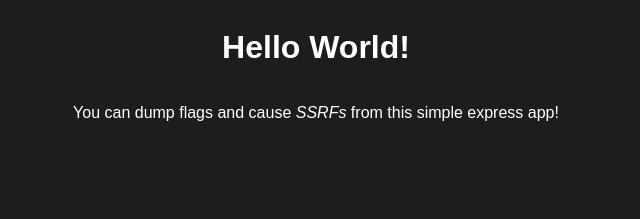
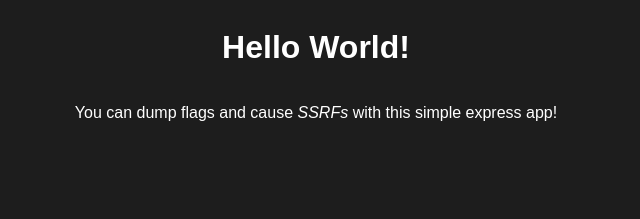
Before and after one commit to macuyler/dump, a website: page public/index.html in a window 1280 px wide. Shown: the top 219 px of the page, 324-964 px from the left. Drawn offline with Linux system fonts and the light colour scheme.

Commit message:
Fix description typo

```diff
--- a/public/index.html
+++ b/public/index.html
@@ -6,7 +6,7 @@
 	</head>
 	<body>
 		<h1>Hello World!</h1>
-		<p>You can dump flags and cause <em>SSRFs</em> from this simple express app!</p>
+		<p>You can dump flags and cause <em>SSRFs</em> with this simple express app!</p>
 		<h2>Routes:</h2>
 		<ul>
 			<li><p><strong><code id="hello">/hello</code></strong> JSON: <code>{"message": "hello world"}</code></p></li>
```
